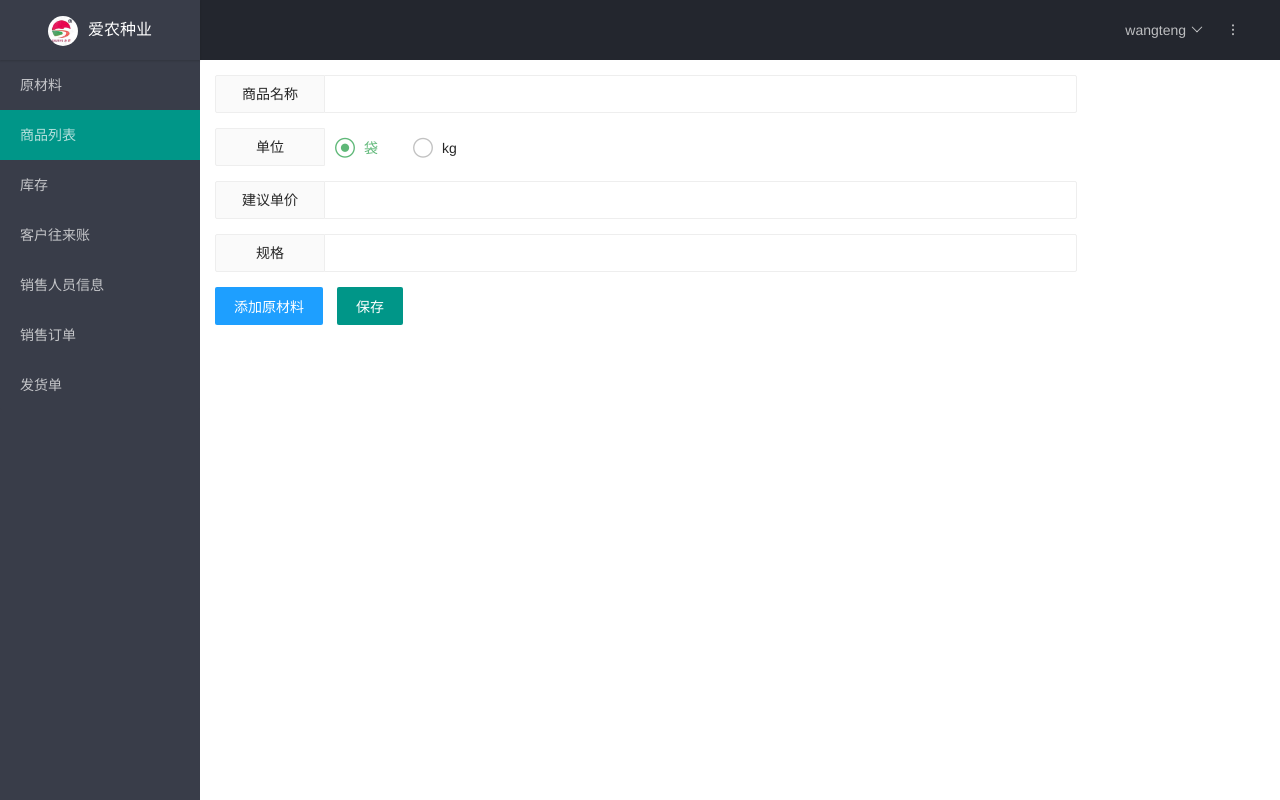
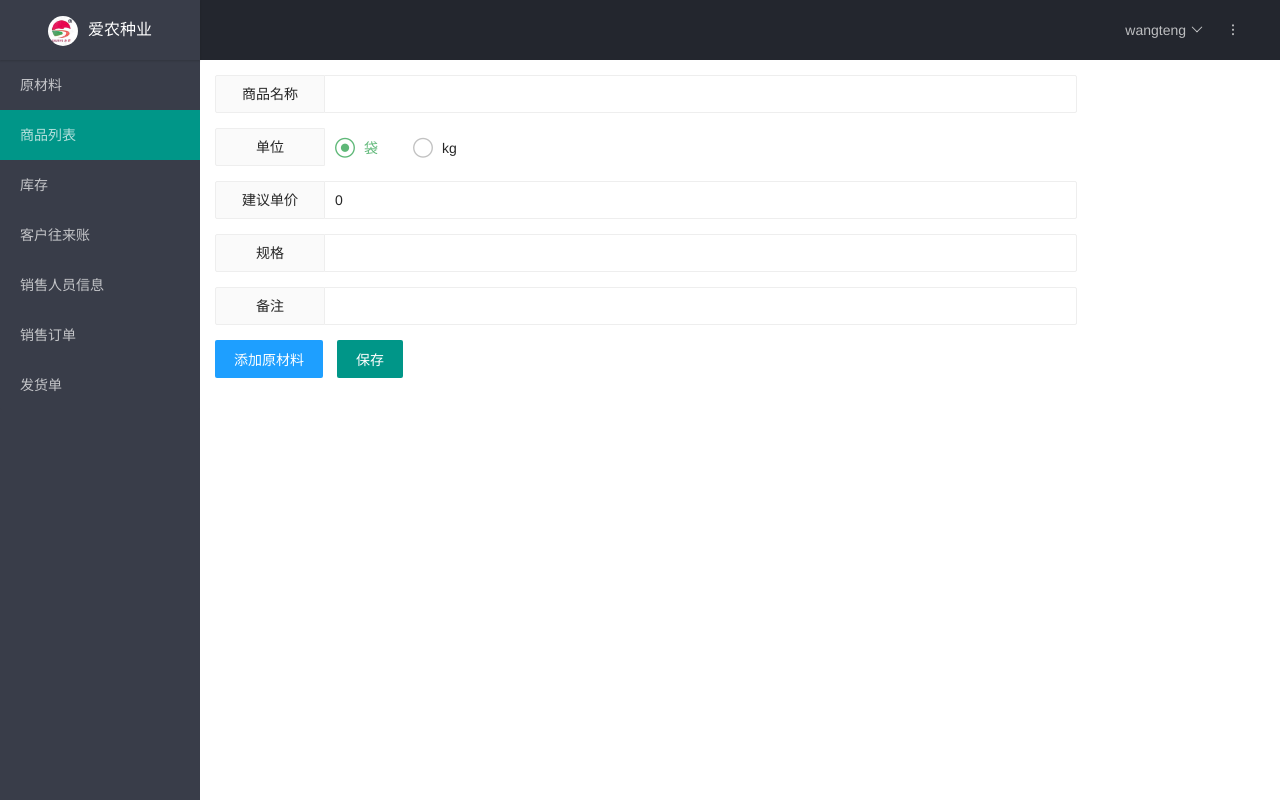
Before and after one commit to wangtengxp/aimng, a Flask app: page /product/create in a window 1280 px wide; the page is wider, and only the part inside the window is pictured. Run offline with Flask 2, Linux system fonts and the light colour scheme; a user stored in the database is signed in; data comes from the database, SQL or seed files in the repository; some libraries are stand-ins or nearby versions.

Commit message:
modifyproduct

```diff
--- a/transport/product.py
+++ b/transport/product.py
@@ -75,7 +75,7 @@ def create():
             materialCostArray = list()
             for i in range(len(material)):
                 costDict=dict()
-                costDict['materialId']=material[i]
+                costDict['materialId']=int(material[i])
                 costDict['materialCost']=materialCost[i]
                 materialCostArray.append(costDict)
             materialCostJson=json.dumps(materialCostArray)
@@ -88,7 +88,7 @@ def create():
             db.commit()
             return redirect(url_for('product.index'))
 
-    return render_template('product/create.html')
+    return render_template('product/create.html',product={})
 @bp.route('/<int:id>/modify', methods=('GET', 'POST'))
 @login_required
 def modify(id):
@@ -97,7 +97,18 @@ def modify(id):
         'SELECT id, name, unit, specification, price,creator,material_cost_conf,comment'
         ' FROM product_def where id =?',(id,)
     ).fetchone()
-    return render_template('product/create.html',product=product)
+
+    materials = db.execute(
+        'SELECT id, name, count'
+        ' FROM material'
+        ' ORDER BY id DESC'
+    ).fetchall()
+    productDict = dict(product)
+    materialCostConfStr = product['material_cost_conf']
+    if materialCostConfStr is not None:
+        materialCostConf = json.loads(materialCostConfStr)
+        productDict['material_cost_conf'] = materialCostConf
+    return render_template('product/create.html',product=productDict,materials=materials)
 @bp.route('/manufacture', methods=('GET', 'POST'))
 @login_required
 def manufacture():
--- a/transport/templates/base.html
+++ b/transport/templates/base.html
@@ -10,7 +10,7 @@
 <body>
 <div class="layui-layout layui-layout-admin">
   <div class="layui-header">
-    <div class="layui-logo layui-hide-xs layui-bg-black"><img src="../static/icon/logo.png" class="layui-nav-img">爱农种业</div>
+    <div class="layui-logo layui-hide-xs layui-bg-black"><img src="{{url_for('static',filename='icon/logo.png')}}" class="layui-nav-img">爱农种业</div>
     <ul class="layui-nav layui-layout-right">
       <li class="layui-nav-item layui-hide layui-show-md-inline-block">
         <a href="javascript:;">
--- a/transport/templates/product/create.html
+++ b/transport/templates/product/create.html
@@ -12,7 +12,7 @@
       <div class="layui-form-item">
         <label for="name" class="layui-form-label">商品名称</label>
         <div class="layui-input-block">
-          <input name="name" class="layui-input" id="name" value="{{ request.form['name'] }}" required lay-verify="required">
+          <input name="name" class="layui-input" id="name" value="{{ product['name'] or '' }}" required lay-verify="required">
         </div>
       </div>
 
@@ -32,16 +32,44 @@
       <div class="layui-form-item">
         <label for="price" class="layui-form-label">建议单价</label>
         <div class="layui-input-block">
-         <input name="price" class="layui-input" id="price" value="{{ request.form['price'] }}">
+         <input name="price" class="layui-input" id="price" value="{{ product['price'] or '0' }}">
         </div>
       </div>
 
       <div class="layui-form-item">
         <label for="specification" class="layui-form-label">规格</label>
         <div class="layui-input-block">
-          <input name="specification" class="layui-input" id="specification" value="{{ request.form['specification'] }}">
+          <input name="specification" class="layui-input" id="specification" value="{{ product['specification'] or '' }}">
         </div>
       </div>
+
+      <div class="layui-form-item">
+        <label for="comment" class="layui-form-label">备注</label>
+        <div class="layui-input-block">
+          <input name="comment" class="layui-input" id="comment" value="{{ product['comment'] or '' }}">
+        </div>
+      </div>
+      {% if product['material_cost_conf'] %}
+        {% for materialCost in product['material_cost_conf'] %}
+          <div class="layui-form-item">
+            <label class="layui-form-label">原材料</label>
+            <div class="layui-input-block">
+<!--                <input name="material" class="layui-input" value="{{ materialCost or '' }}">-->
+                <select name=material lay-verify='required' lay-search>
+                    <option value=''>请选择原材料</option>
+                    {% for material in materials%}
+                        {% if material.id==materialCost.materialId %}
+                            <option value="{{material.id}}" selected>{{material.name}}</option>
+                        {%else%}
+                            <option value="{{material.id}}">{{material.name}}</option>
+                        {%endif%}
+                    {% endfor %}
+                </select>
+                <input placeholder='请填写原材料消耗' class='layui-input' name=materialCost required value="{{materialCost.materialCost}}">
+            </div>
+          </div>
+        {% endfor %}
+      {% endif %}
     <div class="layui-form-item">
     <input type="button" id="addMaterial" class="layui-btn layui-btn-normal" value="添加原材料">
     <input type="submit" value="保存" class="layui-btn" >
--- a/transport/templates/product/manufacture.html
+++ b/transport/templates/product/manufacture.html
@@ -13,8 +13,8 @@
     <div class="layui-form-item">
       <label class="layui-form-label">选择商品</label>
       <div class="layui-input-block">
-        <select name="product">
-          <option>请选择要生产的商品</option>
+        <select name="product" lay-search>
+          <option value="">请选择要生产的商品</option>
           {% for product in products %}
           <option value="{{product['id']}}">{{product["name"]}}</option>
           {% endfor %}
```
